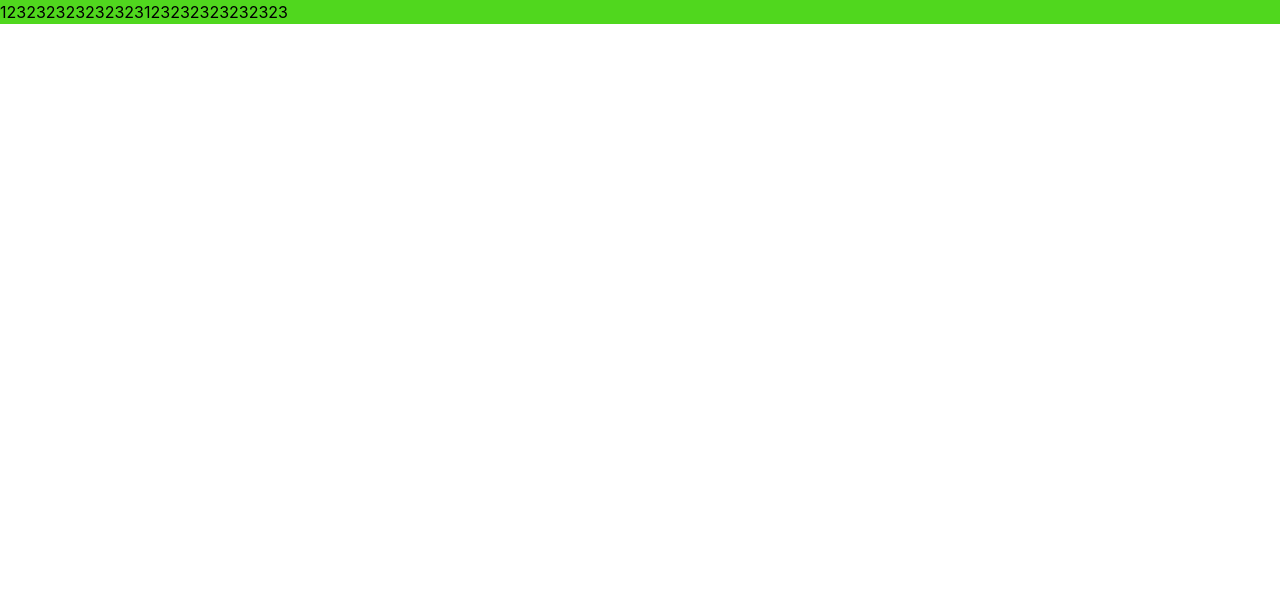
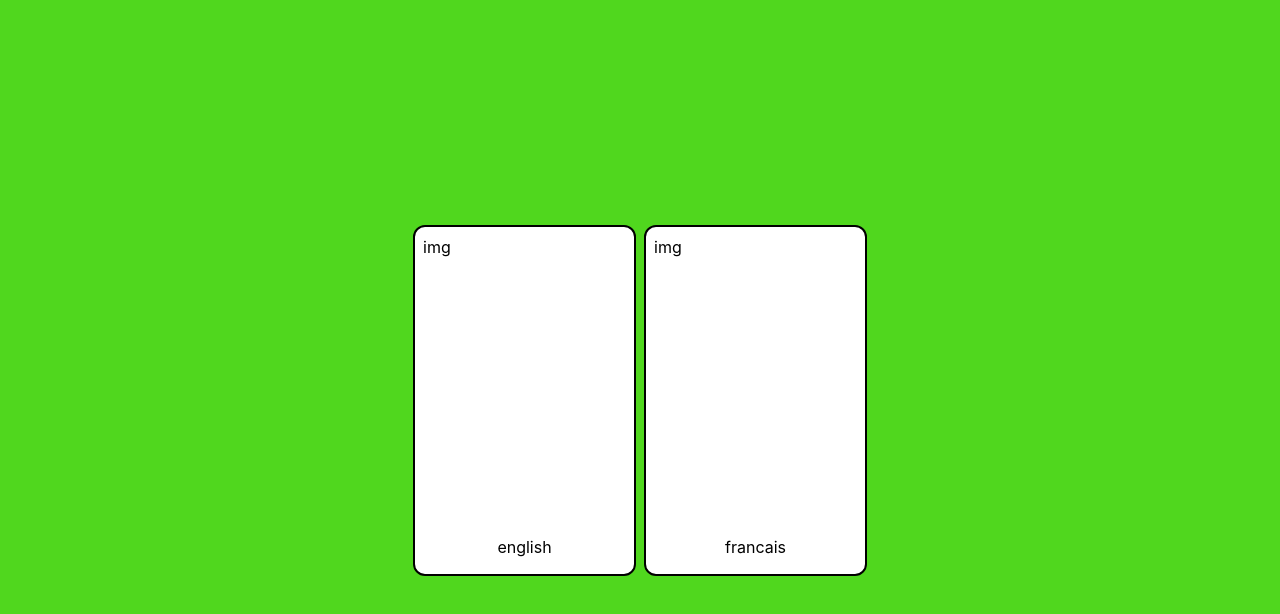
Before and after one commit to zknone/in-exile, a React (Create React App) app: page / in a window 1280 px wide. Shown: the top 614 px of the page. Built offline with nearby package versions, Linux system fonts and the light colour scheme.

Commit message:
feat: added logic

```diff
--- a/src/App.tsx
+++ b/src/App.tsx
@@ -1,12 +1,47 @@
+import { useState } from 'react';
 import './App.css';
 import Card from './components/card/card';
 
+import data from './consts/data.json';
+
 function App() {
+  const [state, setState] = useState({
+    lang: 'noLang',
+    category: 'noCategory'
+  });
+  console.log(state);
+  const onCategoryChang = () => {
+
+  }
+
+  const onLanguageChange = () => {
+    //если язык не выбран, то он выбирается
+    //если язык выбран, то он меняется на но лангвидж
+    //если язык и категория выбраны, то язык не меняем, а возвращаемся к категории
+  }
+
+
   return (
-    <div className="App">
-      <div className='flex bg-[#50d71e]'>
-        <Card />
-        <Card />
+    <div className="App flex bg-[#50d71e] h-screen justify-center items-center">
+      <div className="flex gap-x-2">
+        {state.category !== 'noCategory' &&
+          <div>
+            субкатегории
+          </div>
+        }
+
+        {state.lang !== 'noLang' &&
+          <div className='flex'>
+            {
+              data.filter(item => item.lang !== state.lang).map(item => item.categories.map(category =>
+                <Card text={category.category} onCardClick={() => setState({...state, category: category.category})}/>
+              ))
+            }
+          </div>}
+
+        {data.map(item =>
+          <Card text={item.lang} key={item.lang} onCardClick={() => setState({...state, lang: item.lang})}/>
+        )}
       </div>
     </div>
   );
--- a/src/components/card/card.tsx
+++ b/src/components/card/card.tsx
@@ -1,3 +1,8 @@
-export default function Card () {
-    return(<div className="m-w-2">123232323232323</div>)
-}
+export default function Card (props: {text: string, onCardClick?: (event: any) => void,  isSecondPlan?: boolean, isThirdPlan?: boolean}) {
+    const {text, onCardClick, isSecondPlan, isThirdPlan} = props;
+    return(
+        <div className="w-[223px] h-[351px] bg-white rounded-xl border-2 border-black p-2" key={text}>
+            <div className="w-[200px] h-[300px]">img</div>
+            <p className="text-center cursor-pointer" onClick={onCardClick}>{ text }</p>
+        </div>
+    )};
--- /dev/null
+++ b/src/consts/data.json
@@ -0,0 +1,80 @@
+[
+    {
+        "lang": "english",
+        "img": "",
+        "categories": [
+            {
+                "category": "école",
+                "img": "",
+                "subcategories": [
+                    {
+                        "category": "",
+                        "img": "",
+                        "text": ""
+                    }
+                ]
+            },
+            {
+                "category": "ville",
+                "img": "",
+                "subcategories": [
+                    {
+                        "category": "",
+                        "img": "",
+                        "text": ""
+                    }
+                ]
+            },
+            {
+                "category": "général (avec le relais d'associations spécialisées)",
+                "img": "",
+                "subcategories": [
+                    {
+                        "category": "",
+                        "img": "",
+                        "text": ""
+                    }
+                ]
+            }
+        ]
+    },
+    {
+        "lang": "francais",
+        "img": "",
+        "categories": [
+            {
+                "category": "school",
+                "img": "",
+                "subcategories": [
+                    {
+                        "category": "",
+                        "img": "",
+                        "text": ""
+                    }
+                ]
+            },
+            {
+                "category": "city",
+                "img": "",
+                "subcategories": [
+                    {
+                        "category": "",
+                        "img": "",
+                        "text": ""
+                    }
+                ]
+            },
+            {
+                "category": "general",
+                "img": "",
+                "subcategories": [
+                    {
+                        "category": "",
+                        "img": "",
+                        "text": ""
+                    }
+                ]
+            }
+        ]
+    }
+]
```
